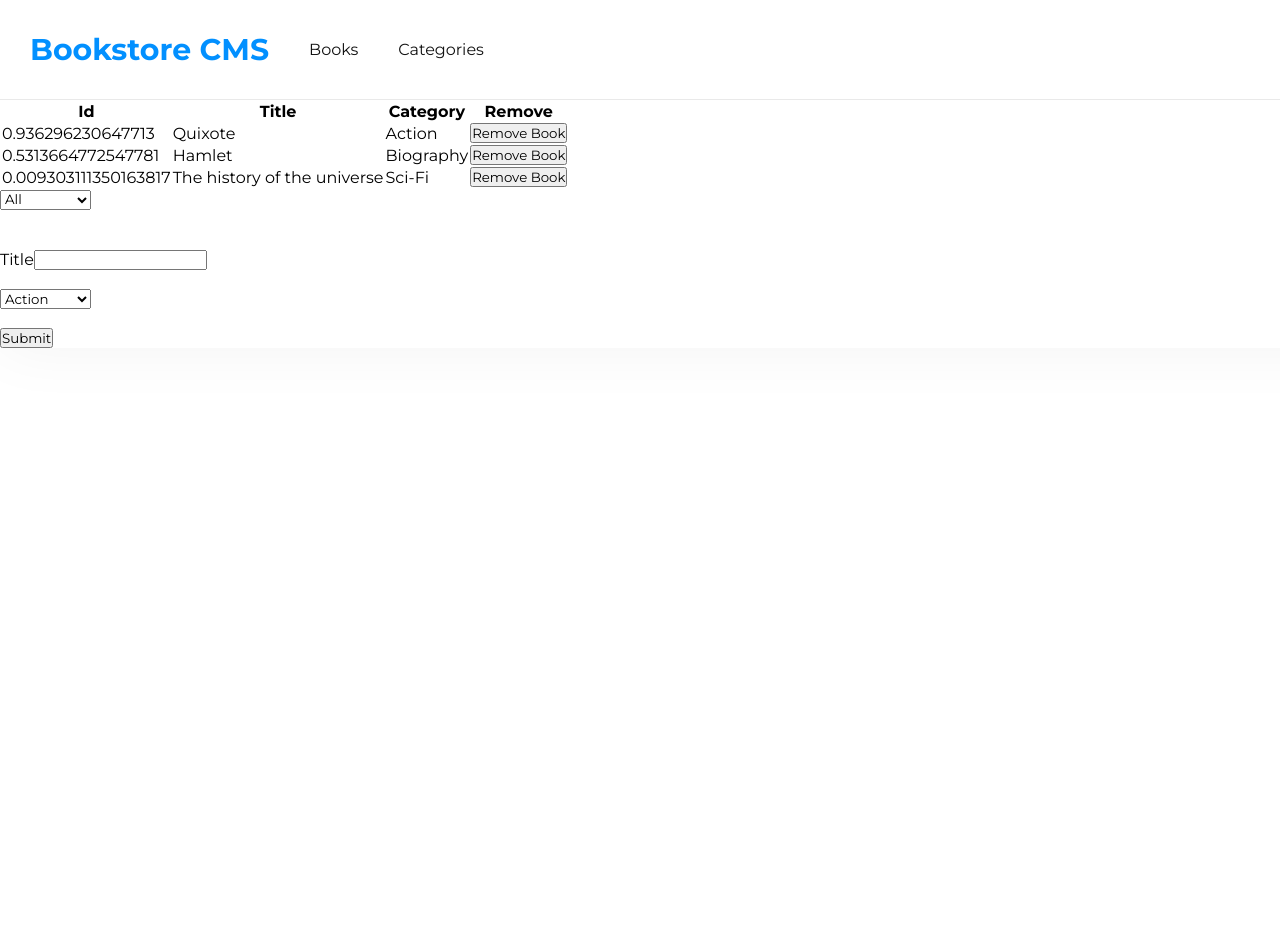
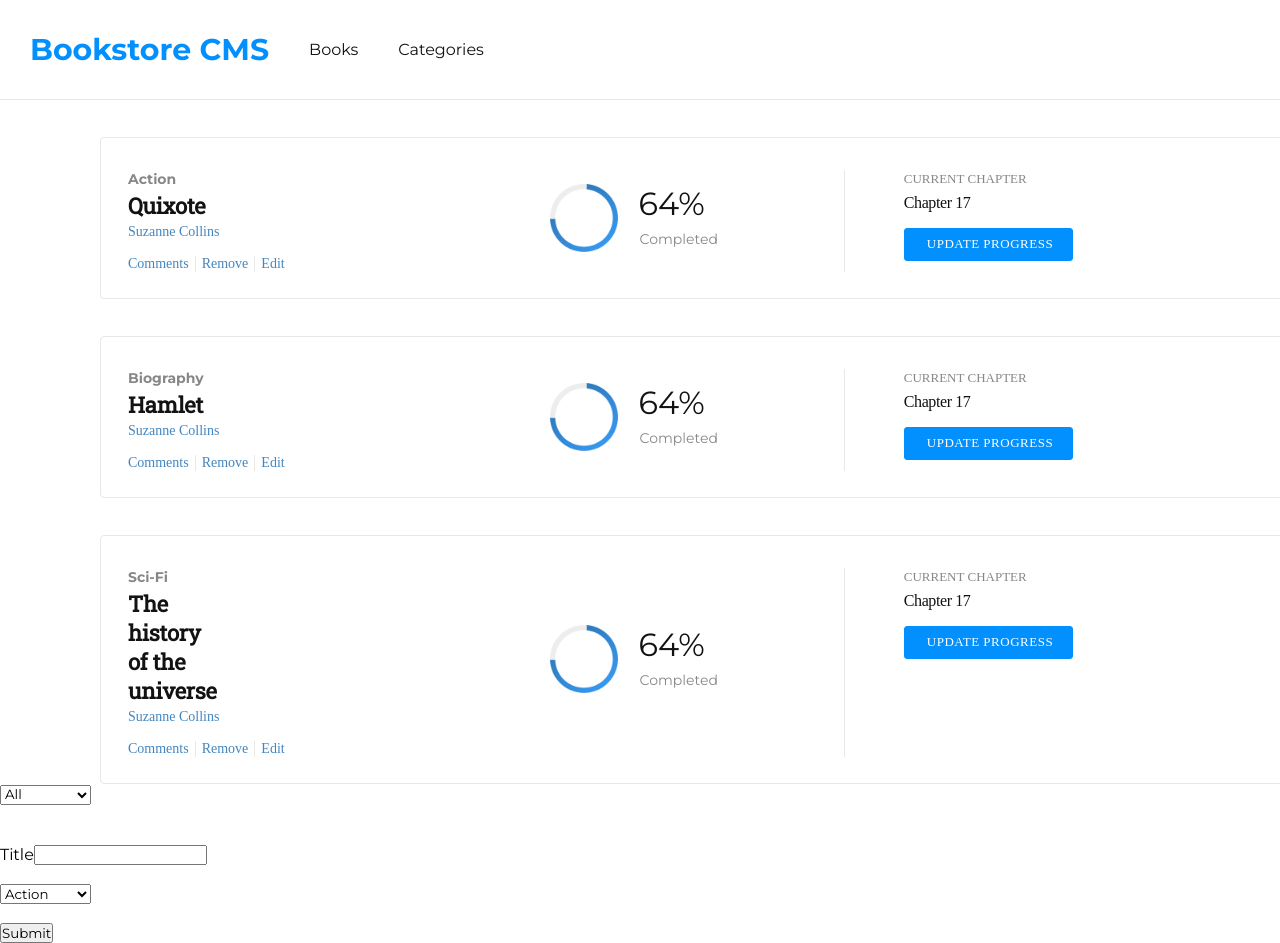
Before and after one commit to Zappat0n/bookstore, a React (Create React App) app: page / in a window 1280 px wide. Shown: the top 943 px of the page. Before the commit the page ends 800 px from the top, so only its background shows below. Built offline with nearby package versions, Linux system fonts and the light colour scheme.

Commit message:
Add Book styling

```diff
--- a/src/components/Book.js
+++ /dev/null
@@ -1,22 +0,0 @@
-import React from 'react';
-import PropTypes from 'prop-types';
-
-const Book = (props) => {
-  const { book, handleChange } = props;
-
-  return (
-    <tr>
-      <td>{book.id}</td>
-      <td>{book.title}</td>
-      <td>{book.category}</td>
-      <td><button type="button" onClick={(event) => handleChange(event, book)}>Remove Book</button></td>
-    </tr>
-  );
-};
-
-Book.propTypes = {
-  book: PropTypes.instanceOf(Object).isRequired,
-  handleChange: PropTypes.func.isRequired,
-};
-
-export default Book;
--- /dev/null
+++ b/src/components/book/Book.css
@@ -0,0 +1,162 @@
+@import url('https://fonts.googleapis.com/css2?family=Roboto+Slab&display=swap');
+
+.Lesson-Panel {
+  margin: 37px 100px 0;
+  padding: 32px 147px 26px 27px;
+  border-radius: 4px;
+  border: solid 1px #e8e8e8;
+  background-color: white;
+
+  display: flex;
+  justify-content: space-around;
+}
+
+.left-side {
+  display: flex;
+  flex-direction: column;
+  width: 40%;
+}
+
+.left-side .category {
+  margin: 0 39px 0 0;
+  opacity: 0.5;
+  font-family: Montserrat;
+  font-size: 14px;
+  font-weight: bold;
+  font-style: normal;
+  line-height: normal;
+  letter-spacing: normal;
+  color: #121212;
+}
+
+.left-side .title {
+  margin: 3px 323px 0 0;
+  font-family: 'Roboto Slab', serif;
+  font-size: 22px;
+  font-weight: bold;
+  font-style: normal;
+  line-height: normal;
+  letter-spacing: -0.2px;
+  color: #121212;
+}
+
+.left-side .link {
+  margin: 4px 0 0;
+  font-family: RobotoSlab;
+  font-size: 14px;
+  font-weight: 300;
+  font-style: normal;
+  line-height: normal;
+  letter-spacing: normal;
+  color: #4386bf;
+  border: none;
+  background: white;
+}
+
+.left-side .author {
+  margin-bottom: 12px;
+}
+
+.left-side .bottom-row {
+  display: flex;
+}
+
+.left-side .bottom-row .link {
+  padding-right: 6px;
+}
+
+.left-side .bottom-row .br {
+  border-right: 1px solid #e8e8e8;
+}
+
+.left-side .bottom-row .ml {
+  margin-left: 6px;
+}
+
+.center-side {
+  display: flex;
+  align-items: center;
+  border-right: 1px solid #e8e8e8;
+  width: 30%;
+}
+
+.center-side .progress-picture {
+  width: 90px;
+  height: 89.9px;
+  padding: 9.9px 10px 12px 12px;
+}
+
+.center-side .Oval-2 {
+  width: 68px;
+  height: 68px;
+  border-style: solid;
+  border-width: 5px;
+  border-image-source: linear-gradient(to bottom, #307bbe, #379cf6);
+  border-image-slice: 1;
+}
+
+.center-side .percentage {
+  margin: 1px 92px 0 11px;
+  font-size: 32px;
+  font-weight: normal;
+  font-style: normal;
+  line-height: normal;
+  letter-spacing: normal;
+  color: #121212;
+}
+
+.center-side .completed {
+  margin: 7px 79px 12px 12px;
+  opacity: 0.5;
+  font-size: 14px;
+  font-weight: normal;
+  font-style: normal;
+  line-height: normal;
+  letter-spacing: normal;
+  color: #121212;
+}
+
+.right-side {
+  width: 30%;
+}
+
+.right-side .current-chapter {
+  margin: 1px 58px 0 59px;
+  opacity: 0.5;
+  font-family: RobotoSlab;
+  font-size: 13px;
+  font-weight: 300;
+  font-style: normal;
+  line-height: normal;
+  letter-spacing: normal;
+  color: #121212;
+}
+
+.right-side .chapter {
+  margin: 7px 109px 4px 59px;
+  font-family: RobotoSlab;
+  font-size: 16px;
+  font-weight: 300;
+  font-style: normal;
+  line-height: normal;
+  letter-spacing: -0.4px;
+  color: #121212;
+}
+
+.right-side button {
+  margin: 12px 0 9px 59px;
+  padding: 7px 19px 8px 22px;
+  border: 1px solid #0290ff;
+  border-radius: 3px;
+  background-color: #0290ff;
+
+  font-family: RobotoSlab;
+  font-size: 13px;
+  font-weight: 300;
+  font-style: normal;
+  line-height: normal;
+  letter-spacing: 0.5px;
+  text-align: center;
+  color: white;
+
+}
--- /dev/null
+++ b/src/components/book/Book.js
@@ -0,0 +1,44 @@
+import React from 'react';
+import PropTypes from 'prop-types';
+import './Book.css';
+import progressPicture from '../../assets/progress.png';
+
+const Book = (props) => {
+  const { book, handleChange } = props;
+
+  return (
+    <div className="Lesson-Panel">
+      <div className="left-side">
+        <div className="category">{book.category}</div>
+        <div className="title">{book.title}</div>
+        <div className="link author">Suzanne Collins</div>
+        <div className="bottom-row">
+          <div className="link br">Comments</div>
+          <button className="link br ml" type="button" onClick={(event) => handleChange(event, book)}>Remove</button>
+          <div className="link ml">Edit</div>
+        </div>
+      </div>
+      <div className="center-side">
+        <div>
+          <img className="progress-picture" src={progressPicture} alt="progress" />
+        </div>
+        <div className="right">
+          <p className="percentage">64%</p>
+          <p className="completed">Completed</p>
+        </div>
+      </div>
+      <div className="right-side">
+        <p className="current-chapter">CURRENT CHAPTER</p>
+        <p className="chapter">Chapter 17</p>
+        <button type="button">UPDATE PROGRESS</button>
+      </div>
+    </div>
+  );
+};
+
+Book.propTypes = {
+  book: PropTypes.instanceOf(Object).isRequired,
+  handleChange: PropTypes.func.isRequired,
+};
+
+export default Book;
--- a/src/containers/BooksList.js
+++ b/src/containers/BooksList.js
@@ -1,7 +1,7 @@
 import React from 'react';
 import { connect } from 'react-redux';
 import PropTypes from 'prop-types';
-import Book from '../components/Book';
+import Book from '../components/book/Book';
 import * as actions from '../actions';
 import CategoryFilter from '../components/CategoryFilter';
 
@@ -27,17 +27,9 @@
 
   return (
     <>
-      <table>
-        <thead>
-          <tr>
-            <th>Id</th>
-            <th>Title</th>
-            <th>Category</th>
-            <th>Remove</th>
-          </tr>
-        </thead>
-        <tbody>{displayBooks()}</tbody>
-      </table>
+      <div className="table">
+        <div className="table-body">{displayBooks()}</div>
+      </div>
       <CategoryFilter />
     </>
   );
```
Also changed, not shown: src/assets/progress.png (added).
